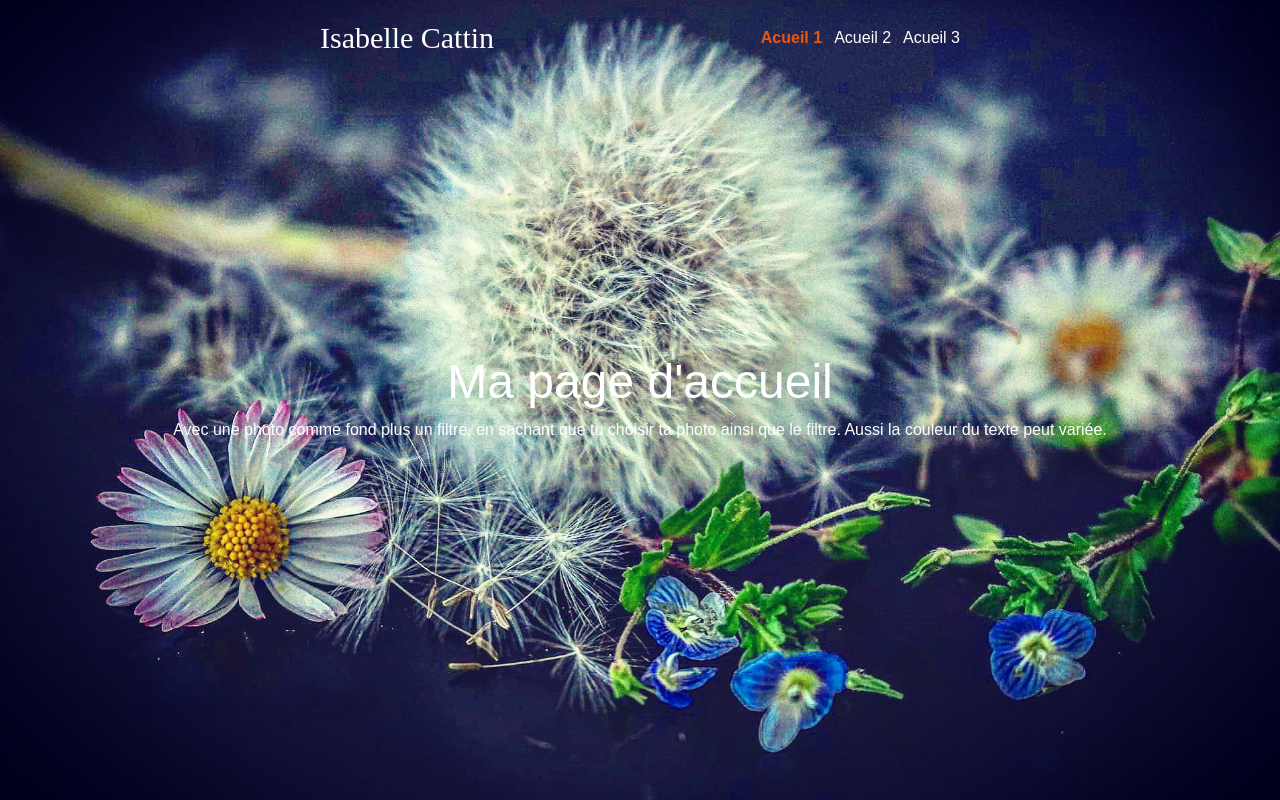
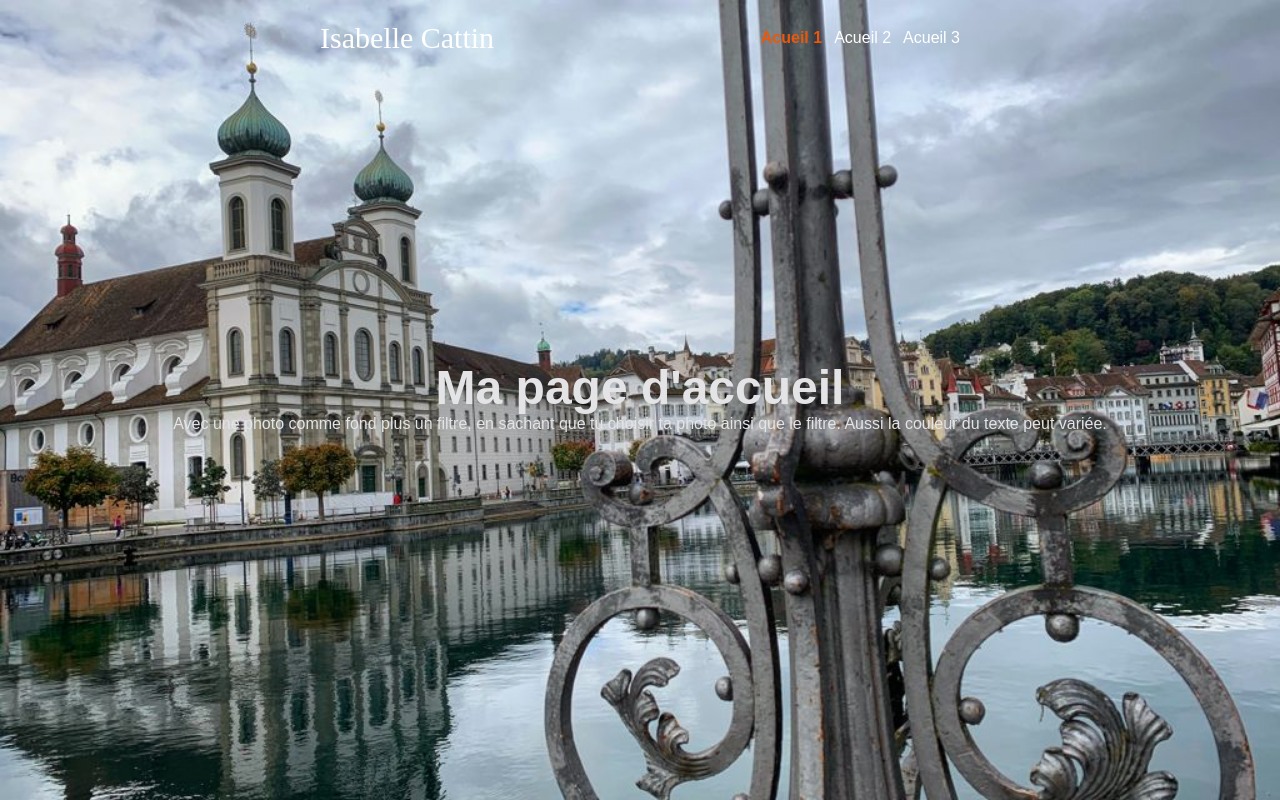
Before and after one commit to adeltahenti/ic-project, a React (Create React App) app: page / in a window 1280 px wide. Built offline with nearby package versions, Linux system fonts and the light colour scheme.

Commit message:
Second Image

```diff
--- a/src/screens/HomeOneScreen.js
+++ b/src/screens/HomeOneScreen.js
@@ -2,14 +2,14 @@ const HomeOneScreen = () => {
   return (
     <div
       className='bg-cover bg-no-repeat bg-center min-h-screen relative'
-      style={{ backgroundImage: 'url(/images/img2.jpg)' }}
+      style={{ backgroundImage: 'url(/images/img3.jpg)' }}
     >
       {/* <div className='absolute bg-gradient-to-b from-gray-100 to-gray-200 opacity-25 inset-0 z-0'></div> */}
       <div className='flex flex-col items-center justify-center h-screen'>
-        <span className='text-white text-2xl md:text-3xl lg:text-5xl animate__animated animate__fadeInLeft animate__delay-0.5s'>
+        <span className='text-gray-200 font-bold text-2xl md:text-3xl lg:text-5xl animate__animated animate__fadeInLeft animate__delay-0.5s'>
           Ma page d'accueil
         </span>
-        <p className='text-white mt-3 animate__animated animate__fadeInRight md:px-3 text-center px-2'>
+        <p className='text-gray-200 font-boldmt-3 animate__animated animate__fadeInRight md:px-3 text-center px-2'>
           Avec une photo comme fond plus un filtre, en sachant que tu choisir ta
           photo ainsi que le filtre. Aussi la couleur du texte peut variée.
         </p>
```
Also changed, not shown: public/images/img3.jpg (added).
